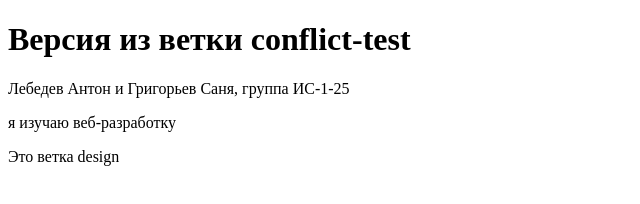
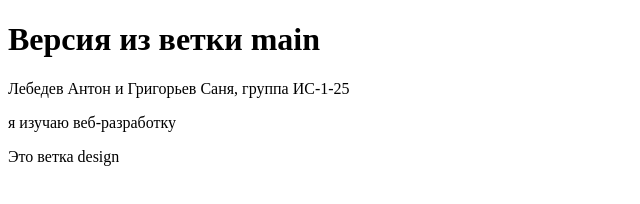
Before and after one commit to kettxd/uchebnaya-praktika, a plain HTML site: page index.html in a window 1280 px wide. Shown: the whole page, without its empty margins (0-640 px from the left). Drawn offline with Linux system fonts and the light colour scheme.

Commit message:
Change h1 in main

```diff
--- a/index.html
+++ b/index.html
@@ -6,7 +6,7 @@
     <title>Моя первая страница</title>
 </head>
 <body>
-    <h1>Версия из ветки conflict-test</h1>
+    <h1>Версия из ветки main</h1>
     <p>Лебедев Антон и Григорьев Саня, группа ИС-1-25</p>
     <p>я изучаю веб-разработку</p>
     <p>Это ветка design</p>
```
